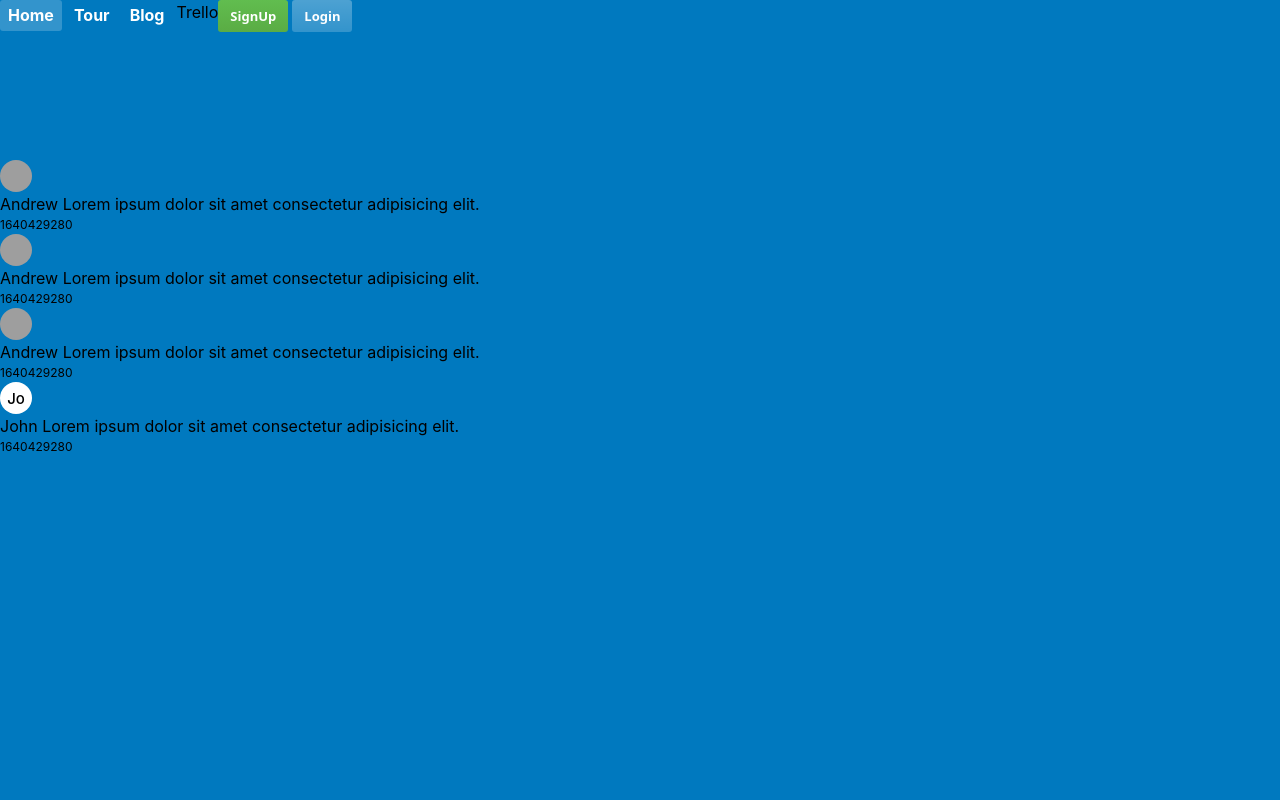
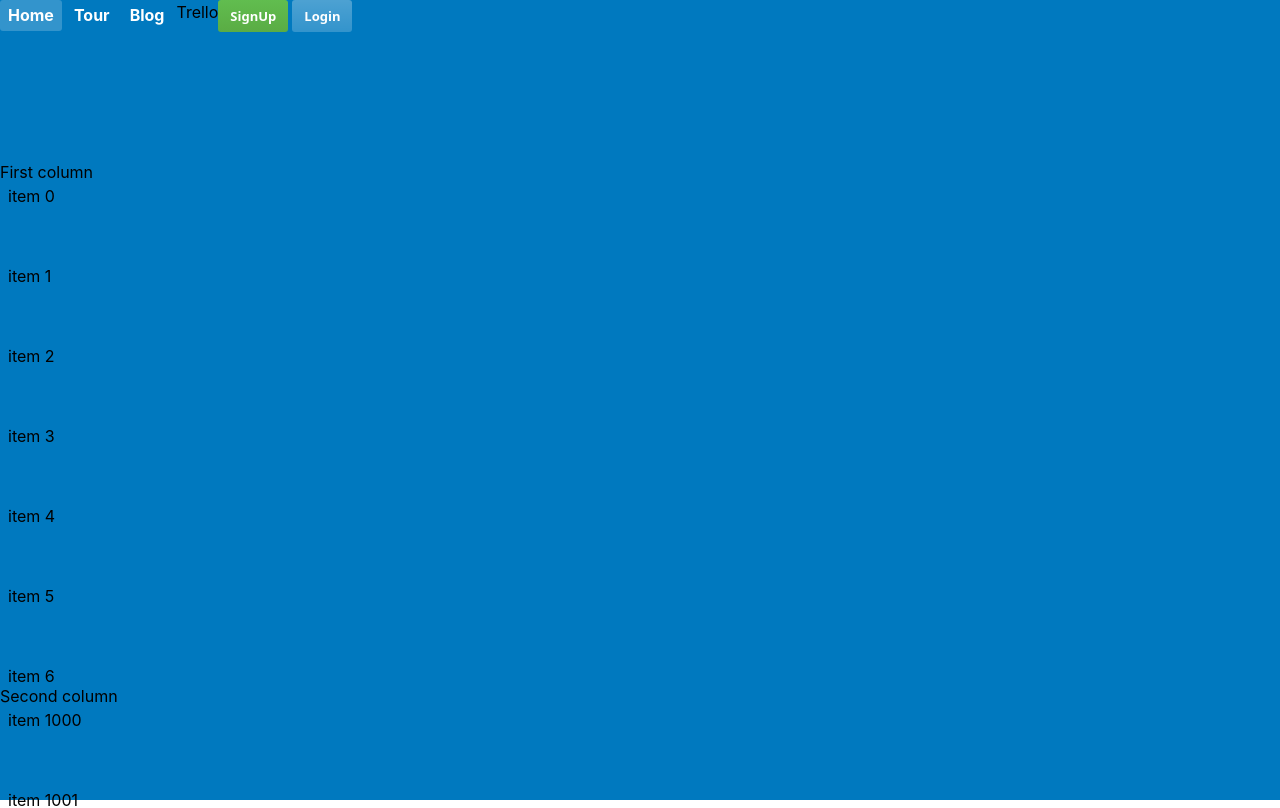
Before and after one commit to Shajansheriff/trello-next, a Next.js app: page / in a window 1280 px wide. Shown: the top 808 px of the page. Built offline with nearby package versions, Linux system fonts and the light colour scheme; grey boxes are pictures that could not be loaded.

Commit message:
feat(board): initial commit on board with react window

```diff
--- /dev/null
+++ b/components/organisms/board/board.tsx
@@ -0,0 +1,251 @@
+// @ts-nocheck
+import React, { useState, useLayoutEffect, useRef } from "react";
+import { FixedSizeList, areEqual } from "react-window";
+import { DragDropContext, Droppable, Draggable } from "react-beautiful-dnd";
+import getInitialData from "./initial-data";
+import { reorderList } from "./reorder";
+
+function getStyle({ draggableStyle, virtualStyle, isDragging }) {
+  // If you don't want any spacing between your items
+  // then you could just return this.
+  // I do a little bit of magic to have some nice visual space
+  // between the row items
+  const combined = {
+    ...virtualStyle,
+    ...draggableStyle,
+  };
+
+  // Being lazy: this is defined in our css file
+  const grid = 8;
+
+  // when dragging we want to use the draggable style for placement, otherwise use the virtual style
+  const result = {
+    ...combined,
+    height: isDragging ? combined.height : combined.height - grid,
+    left: isDragging ? combined.left : combined.left + grid,
+    width: isDragging
+      ? draggableStyle.width
+      : `calc(${combined.width} - ${grid * 2}px)`,
+    marginBottom: grid,
+  };
+
+  return result;
+}
+
+function Item({ provided, item, style, isDragging }) {
+  return (
+    <div
+      {...provided.draggableProps}
+      {...provided.dragHandleProps}
+      ref={provided.innerRef}
+      style={getStyle({
+        draggableStyle: provided.draggableProps.style,
+        virtualStyle: style,
+        isDragging,
+      })}
+      className={`item ${isDragging ? "is-dragging" : ""}`}
+    >
+      {item.text}
+    </div>
+  );
+}
+
+// Recommended react-window performance optimisation: memoize the row render function
+// Things are still pretty fast without this, but I am a sucker for making things faster
+const Row = React.memo(function Row(props) {
+  const { data: items, index, style } = props;
+  const item = items[index];
+
+  // We are rendering an extra item for the placeholder
+  if (!item) {
+    return null;
+  }
+
+  return (
+    <Draggable draggableId={item.id} index={index} key={item.id}>
+      {(provided) => <Item provided={provided} item={item} style={style} />}
+    </Draggable>
+  );
+}, areEqual);
+
+const ItemList = React.memo(function ItemList({ column, index }) {
+  // There is an issue I have noticed with react-window that when reordered
+  // react-window sets the scroll back to 0 but does not update the UI
+  // I should raise an issue for this.
+  // As a work around I am resetting the scroll to 0
+  // on any list that changes it's index
+  const listRef = useRef();
+  useLayoutEffect(() => {
+    const list = listRef.current;
+    if (list) {
+      list.scrollTo(0);
+    }
+  }, [index]);
+
+  return (
+    <Droppable
+      droppableId={column.id}
+      mode="virtual"
+      renderClone={(provided, snapshot, rubric) => (
+        <Item
+          provided={provided}
+          isDragging={snapshot.isDragging}
+          item={column.items[rubric.source.index]}
+        />
+      )}
+    >
+      {(provided, snapshot) => {
+        // Add an extra item to our list to make space for a dragging item
+        // Usually the DroppableProvided.placeholder does this, but that won't
+        // work in a virtual list
+        const itemCount = snapshot.isUsingPlaceholder
+          ? column.items.length + 1
+          : column.items.length;
+
+        return (
+          <FixedSizeList
+            height={500}
+            itemCount={itemCount}
+            itemSize={80}
+            width={300}
+            outerRef={provided.innerRef}
+            itemData={column.items}
+            className="task-list"
+            ref={listRef}
+          >
+            {Row}
+          </FixedSizeList>
+        );
+      }}
+    </Droppable>
+  );
+});
+
+const Column = React.memo(function Column({ column, index }) {
+  return (
+    <Draggable draggableId={column.id} index={index}>
+      {(provided) => (
+        <div
+          className="column"
+          {...provided.draggableProps}
+          ref={provided.innerRef}
+        >
+          <h3 className="column-title" {...provided.dragHandleProps}>
+            {column.title}
+          </h3>
+          <ItemList column={column} index={index} />
+        </div>
+      )}
+    </Draggable>
+  );
+});
+
+export const Board = () => {
+  const [state, setState] = useState(() => getInitialData());
+
+  function onDragEnd(result) {
+    if (!result.destination) {
+      return;
+    }
+
+    if (result.type === "column") {
+      // if the list is scrolled it looks like there is some strangeness going on
+      // with react-window. It looks to be scrolling back to scroll: 0
+      // I should log an issue with the project
+      const columnOrder = reorderList(
+        state.columnOrder,
+        result.source.index,
+        result.destination.index
+      );
+      setState({
+        ...state,
+        columnOrder,
+      });
+      return;
+    }
+
+    // reordering in same list
+    if (result.source.droppableId === result.destination.droppableId) {
+      const column = state.columns[result.source.droppableId];
+      const items = reorderList(
+        column.items,
+        result.source.index,
+        result.destination.index
+      );
+
+      // updating column entry
+      const newState = {
+        ...state,
+        columns: {
+          ...state.columns,
+          [column.id]: {
+            ...column,
+            items,
+          },
+        },
+      };
+      setState(newState);
+      return;
+    }
+
+    // moving between lists
+    const sourceColumn = state.columns[result.source.droppableId];
+    const destinationColumn = state.columns[result.destination.droppableId];
+    const item = sourceColumn.items[result.source.index];
+
+    // 1. remove item from source column
+    const newSourceColumn = {
+      ...sourceColumn,
+      items: [...sourceColumn.items],
+    };
+    newSourceColumn.items.splice(result.source.index, 1);
+
+    // 2. insert into destination column
+    const newDestinationColumn = {
+      ...destinationColumn,
+      items: [...destinationColumn.items],
+    };
+    // in line modification of items
+    newDestinationColumn.items.splice(result.destination.index, 0, item);
+
+    const newState = {
+      ...state,
+      columns: {
+        ...state.columns,
+        [newSourceColumn.id]: newSourceColumn,
+        [newDestinationColumn.id]: newDestinationColumn,
+      },
+    };
+
+    setState(newState);
+  }
+
+  return (
+    <DragDropContext onDragEnd={onDragEnd}>
+      <div className="app">
+        <Droppable
+          droppableId="all-droppables"
+          direction="horizontal"
+          type="column"
+        >
+          {(provided) => (
+            <div
+              className="columns"
+              {...provided.droppableProps}
+              ref={provided.innerRef}
+            >
+              {state.columnOrder.map((columnId, index) => (
+                <Column
+                  key={columnId}
+                  column={state.columns[columnId]}
+                  index={index}
+                />
+              ))}
+              {provided.placeholder}
+            </div>
+          )}
+        </Droppable>
+      </div>
+    </DragDropContext>
+  );
+};
--- /dev/null
+++ b/components/organisms/board/index.ts
@@ -0,0 +1 @@
+export { Board } from './board'
--- /dev/null
+++ b/components/organisms/board/initial-data.ts
@@ -0,0 +1,30 @@
+let uniqueId = 0;
+function getItems(count) {
+  return Array.from({ length: count }, (v, k) => {
+    const id = uniqueId++;
+    return {
+      id: `id:${id}`,
+      text: `item ${id}`
+    };
+  });
+}
+
+const initial = {
+  columns: {
+    "column-0": {
+      id: "column-0",
+      title: "First column",
+      items: getItems(1000)
+    },
+    "column-1": {
+      id: "column-1",
+      title: "Second column",
+      items: getItems(1000)
+    }
+  },
+  columnOrder: ["column-0", "column-1"]
+};
+
+export default function getInitialData() {
+  return initial;
+}
--- /dev/null
+++ b/components/organisms/board/reorder.ts
@@ -0,0 +1,8 @@
+
+export function reorderList(list, startIndex, endIndex) {
+    const result = Array.from(list);
+    const [removed] = result.splice(startIndex, 1);
+    result.splice(endIndex, 0, removed);
+
+    return result;
+  }
--- a/components/organisms/index.ts
+++ b/components/organisms/index.ts
@@ -1 +1,2 @@
 export * from './activity'
+export * from './board'
--- a/package.json
+++ b/package.json
@@ -16,11 +16,14 @@
     "rc-drawer": "^4.4.3",
     "react": "17.0.2",
     "react-beautiful-dnd": "^13.1.0",
-    "react-dom": "17.0.2"
+    "react-dom": "17.0.2",
+    "react-window": "^1.8.6"
   },
   "devDependencies": {
     "@types/node": "17.0.4",
     "@types/react": "17.0.38",
+    "@types/react-beautiful-dnd": "^13.1.2",
+    "@types/react-window": "^1.8.5",
     "autoprefixer": "^10.4.0",
     "eslint": "8.5.0",
     "eslint-config-next": "12.0.7",
--- a/pages/index.tsx
+++ b/pages/index.tsx
@@ -4,7 +4,7 @@ import Link from "next/link";
 import { styled } from "stitches.config";
 import { FC } from "react";
 import { Page } from "@templates";
-import { ActivityList } from "@organisms";
+import { ActivityList, Board } from "@organisms";
 
 const Navbar: FC = ({ children }) => {
   return (
@@ -108,7 +108,7 @@ const Home: NextPage = () => {
         </Navbar>
       </Page.Bar>
       <Page.Content>
-        <ActivityList />
+        <Board />
       </Page.Content>
     </Page>
   );
```
Also changed, not shown: 1 other file (tests, documents, lock files or other folders).
